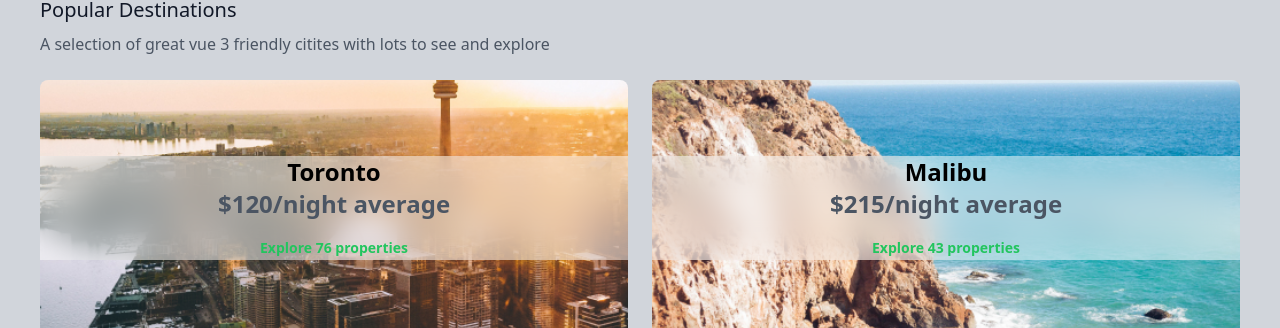
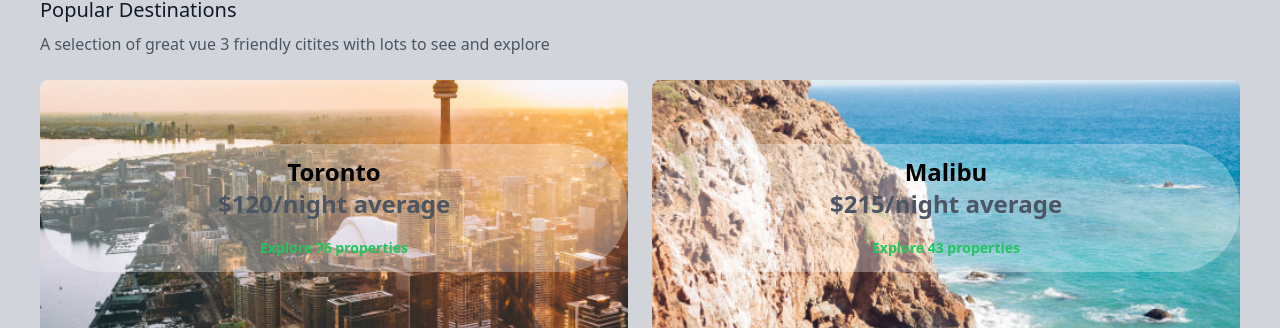
Before and after one commit to KickButtowski80/tailwindcss, a Vue app: page / in a window 1280 px wide. Shown: the part 624-952 px from the top of the page. Built offline with nearby package versions, Linux system fonts and the light colour scheme; the HTML template or start-up script is replaced by a standard one.

Commit message:
new design

```diff
--- a/src/components/PopularDestination.vue
+++ b/src/components/PopularDestination.vue
@@ -28,21 +28,19 @@
             :alt="imageAlt"
             class=" w-full md:h-64
              object-cover object-center
-             rounded-lg
-
-             "
+             rounded-lg"
            />
-
           <div
-            class="  text-lg md:text-sm
-            font-bold lg:text-2xl
-            absolute top-0 left-0
-            w-full h-full
-            flex flex-col justify-center  text-center
-            "
+            class="text-lg md:text-sm
+            font-bold lg:text-2xl"
           >
           <div
-            class="bg-white bg-opacity-50 backdrop-filter backdrop-blur-lg">
+            class="bg-white bg-opacity-30
+                     backdrop-filter  backdrop-blur-xs
+                     absolute top-0 left-0 translate-y-1/2
+                     rounded-full
+                     w-full h-1/2 text-center
+                     flex flex-col justify-center ">
             <h3 class=" ">{{ city }}</h3>
             <p class="text-gray-600">${{ averagePrice }}/night average</p>
             <div class="mt-2">
```
